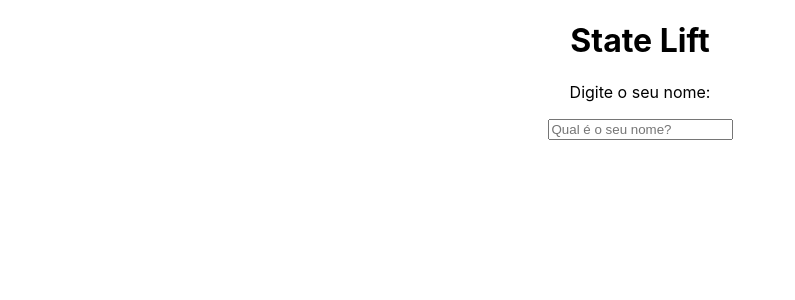
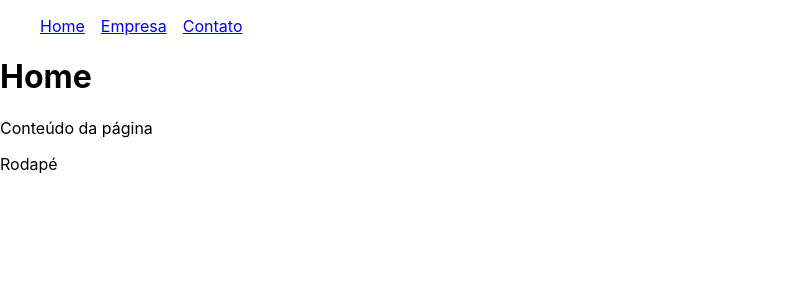
Before and after one commit to dornelesfernando/Frameworks, a React (Create React App) app in the folder React.js/my-project/: page / in a window 1280 px wide. Shown: the top 300 px of the page, without its empty margins (0-795 px from the left). Built offline with nearby package versions, Linux system fonts and the light colour scheme.

Commit message:
init - routes

```diff
--- a/React.js/my-project/package.json
+++ b/React.js/my-project/package.json
@@ -8,6 +8,7 @@
     "@testing-library/user-event": "^13.5.0",
     "react": "^18.3.1",
     "react-dom": "^18.3.1",
+    "react-router-dom": "^6.23.0",
     "react-scripts": "5.0.1",
     "web-vitals": "^2.1.4"
   },
--- a/React.js/my-project/src/App.js
+++ b/React.js/my-project/src/App.js
@@ -1,18 +1,21 @@
-import { useState } from 'react'
-
-import './App.css';
-import SeuNome from './components/SeuNome';
-import Saudacao from './components/Saudacao';
+import { BrowserRouter as Router, Routes, Route} from 'react-router-dom'
+import Home from './components/pages/Home';
+import Contato from './components/pages/Contato';
+import Empresa from './components/pages/Empresa';
+import Navbar from './components/layout/Navbar';
+import Footer from './components/layout/Footer';
 
 function App() {
-  const [name, setName] = useState();
-
   return (
-    <div className="App">
-      <h1>State Lift</h1>
-      <SeuNome setName={setName}/>
-      <Saudacao name={name}/>
-    </div>
+    <Router>
+      <Navbar />
+      <Routes>
+        <Route exact path='/' element={<Home/>}/>
+        <Route path='/empresa' element={<Empresa/>}/>
+        <Route path='/contato' element={<Contato/>}/>
+      </Routes>
+      <Footer />
+    </Router>
   );
 }
 
--- /dev/null
+++ b/React.js/my-project/src/components/layout/Footer.js
@@ -0,0 +1,7 @@
+function Footer(){
+    return(
+        <footer>Rodapé</footer>
+    )
+}
+
+export default Footer;
--- /dev/null
+++ b/React.js/my-project/src/components/layout/Navbar.js
@@ -0,0 +1,20 @@
+import { Link } from "react-router-dom";
+import styles from './Navbar.module.css'
+
+function Navbar(){
+    return(
+        <ul className={styles.list}>
+            <li className={styles.item}>
+            <Link to="/">Home</Link>
+            </li>
+            <li className={styles.item}>
+            <Link to="/empresa">Empresa</Link>
+            </li>
+            <li className={styles.item}>
+            <Link to="/contato">Contato  </Link>
+            </li>
+        </ul>
+    )
+}
+
+export default Navbar;
--- /dev/null
+++ b/React.js/my-project/src/components/layout/Navbar.module.css
@@ -0,0 +1,8 @@
+.list {
+    display: flex;
+    list-style: none;
+}
+
+.item {
+    margin-right: 1em;
+}
--- /dev/null
+++ b/React.js/my-project/src/components/pages/Contato.js
@@ -0,0 +1,10 @@
+function Contato(){
+    return(
+        <div>
+            <h1>Contato</h1>
+            <p>Conteúdo da página</p>
+        </div>
+    )
+}
+
+export default Contato;
--- /dev/null
+++ b/React.js/my-project/src/components/pages/Empresa.js
@@ -0,0 +1,10 @@
+function Empresa(){
+    return(
+        <div>
+            <h1>Empresa</h1>
+            <p>Conteúdo da página</p>
+        </div>
+    )
+}
+
+export default Empresa;
--- /dev/null
+++ b/React.js/my-project/src/components/pages/Home.js
@@ -0,0 +1,10 @@
+function Home(){
+    return(
+        <div>
+            <h1>Home</h1>
+            <p>Conteúdo da página</p>
+        </div>
+    )
+}
+
+export default Home;
```
Also changed, not shown: 1 other file (tests, documents, lock files or other folders).
